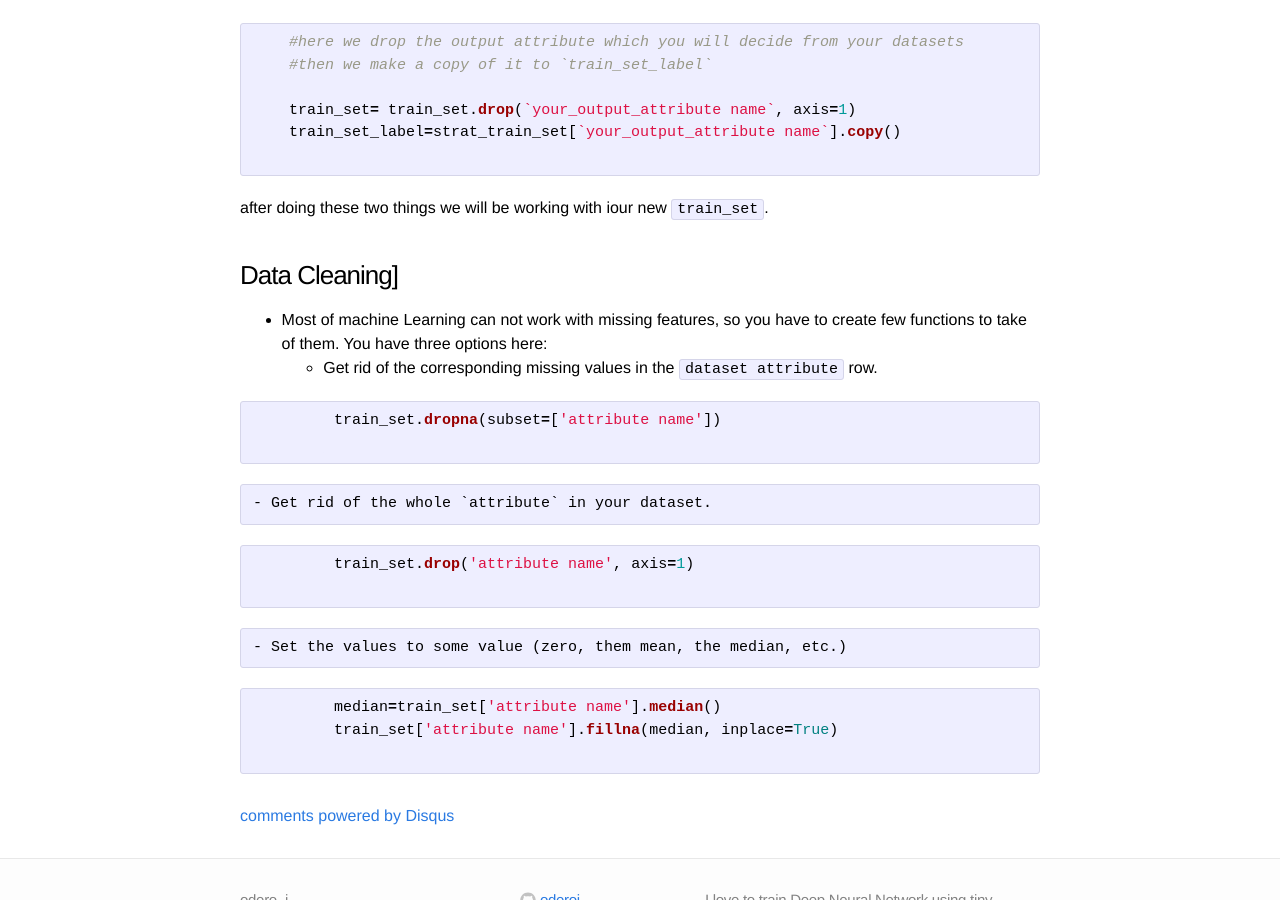
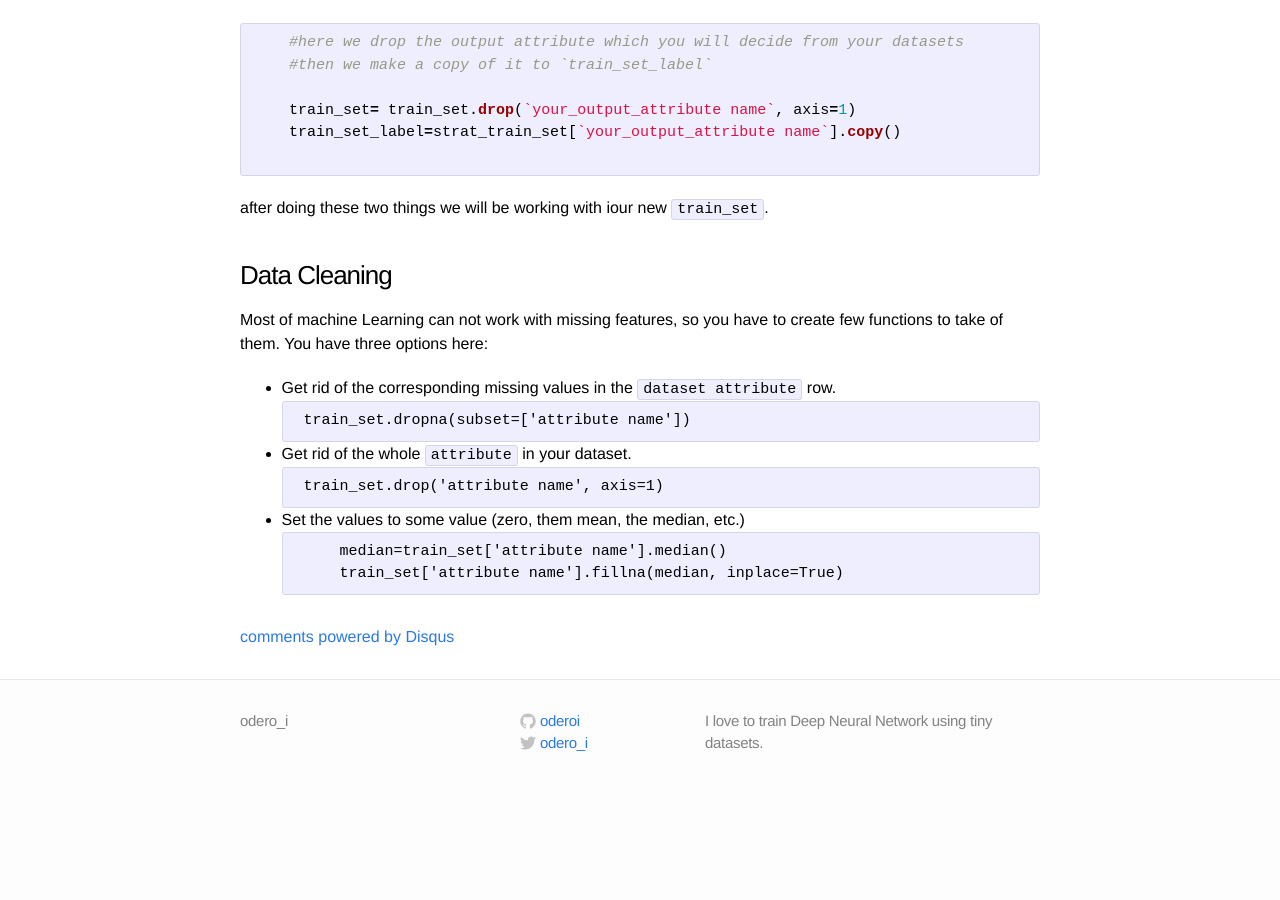
Before and after one commit to oderoi/oderoi.github.io, a Jekyll site: the page built from _posts/2023-08-03-Prepare the Data for Machine Learning Algorithms.markdown, in a window 1280 px wide and 900 px high, scrolled down 570 px. Built offline with Jekyll 4.4.1, drawn with Linux system fonts in a browser that asks for light colours; comment, search, counter and statistics services are not loaded; after the commit the page ends 1370 px from its top, so only the background shows below that.

Commit message:
Update 2023-08-03-Prepare the Data for Machine Learning Algorithms.markdown

````diff
--- a/_posts/2023-08-03-Prepare the Data for Machine Learning Algorithms.markdown
+++ b/_posts/2023-08-03-Prepare the Data for Machine Learning Algorithms.markdown
@@ -31,20 +31,26 @@ So before doing anything with your datasets we first have to do two things first
 
 after doing these two things we will be working with iour new `train_set`.
 
-### Data Cleaning]
-- Most of machine Learning can not work with missing features, so you have to create few functions to take of them. You have three options here:
-    - Get rid of the corresponding missing values in the `dataset attribute` row.
-        {% highlight ruby %}
-         train_set.dropna(subset=['attribute name'])
-        {% endhighlight %}
+### Data Cleaning
+Most of machine Learning can not work with missing features, so you have to create few functions to take of them. You have three options here:
+ - Get rid of the corresponding missing values in the `dataset attribute` row.
 
-    - Get rid of the whole `attribute` in your dataset.
-        {% highlight ruby %}
-         train_set.drop('attribute name', axis=1)
-        {% endhighlight %}
 
-    - Set the values to some value (zero, them mean, the median, etc.)
-        {% highlight ruby %}
-         median=train_set['attribute name'].median()
-         train_set['attribute name'].fillna(median, inplace=True)
-        {% endhighlight %}
+    ```Python
+    train_set.dropna(subset=['attribute name'])
+    ```
+
+
+ - Get rid of the whole `attribute` in your dataset.
+
+    ```Python
+    train_set.drop('attribute name', axis=1)
+    ```
+
+
+ - Set the values to some value (zero, them mean, the median, etc.)
+
+    ```Python
+        median=train_set['attribute name'].median()
+        train_set['attribute name'].fillna(median, inplace=True)
+    ```
````
